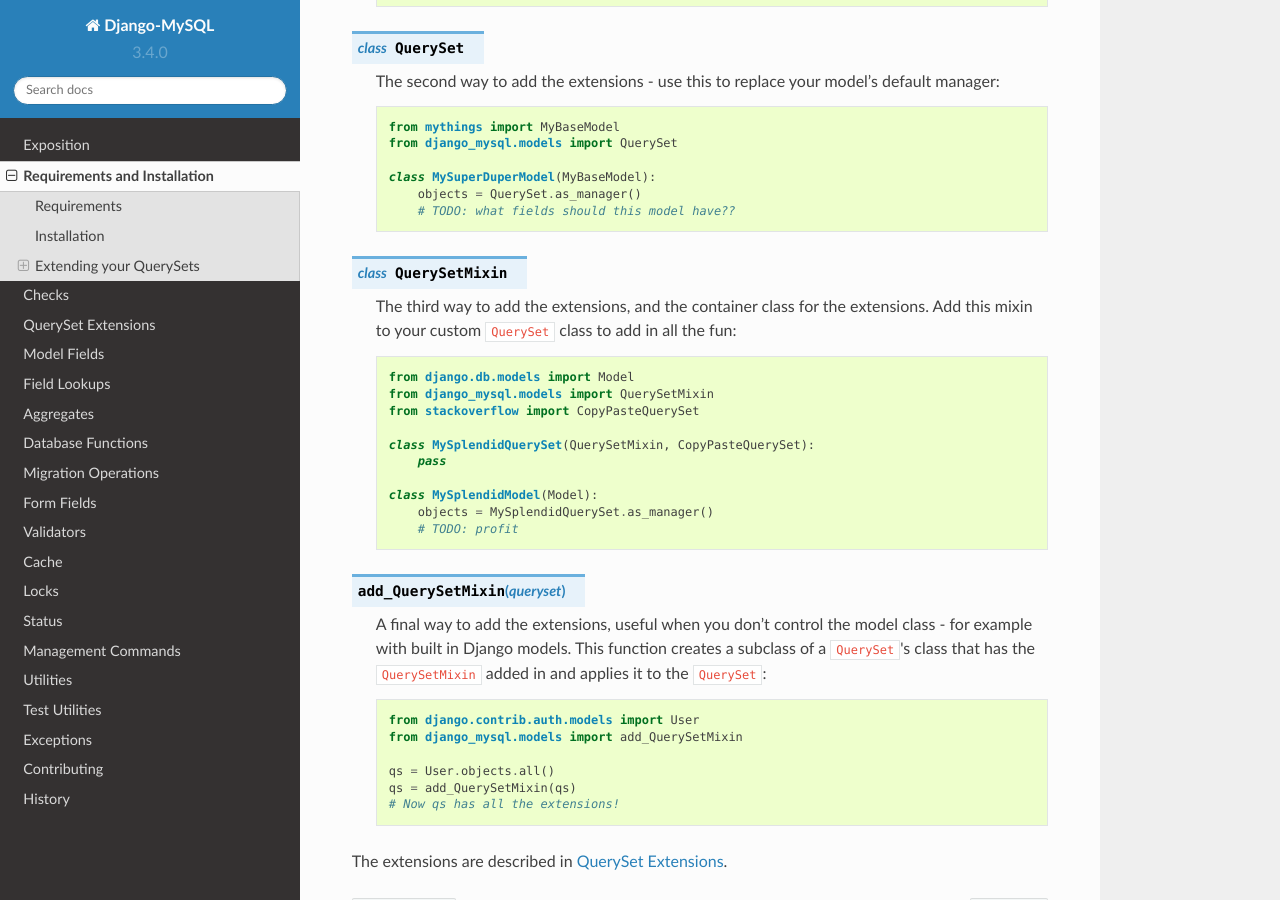
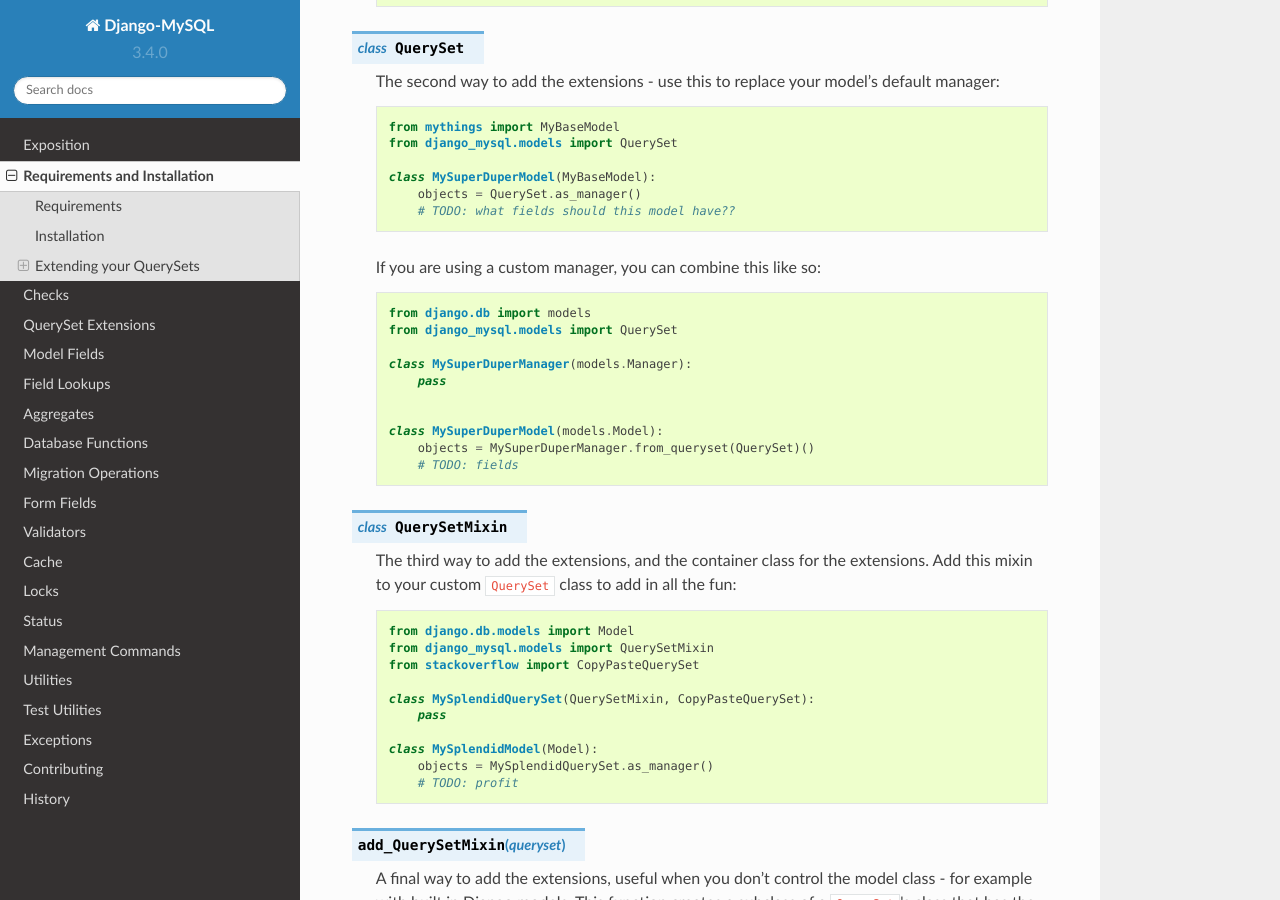
Before and after one commit to adamchainz/django-mysql, a Sphinx documentation site: the page built from docs/installation.rst, in a window 1280 px wide and 900 px high, scrolled down 1316 px. Built offline with Sphinx 7.4.7 and the Read the Docs theme 2.0.0, drawn with Linux system fonts in a browser that asks for light colours.

Commit message:
Document using QuerySet and Manager.from_queryset

```diff
--- a/docs/installation.rst
+++ b/docs/installation.rst
@@ -80,6 +80,20 @@
             objects = QuerySet.as_manager()
             # TODO: what fields should this model have??
 
+    If you are using a custom manager, you can combine this like so:
+
+    .. code-block:: python
+
+        from django.db import models
+        from django_mysql.models import QuerySet
+
+        class MySuperDuperManager(models.Manager):
+            pass
+
+
+        class MySuperDuperModel(models.Model):
+            objects = MySuperDuperManager.from_queryset(QuerySet)()
+            # TODO: fields
 
 .. class:: QuerySetMixin
 
```
